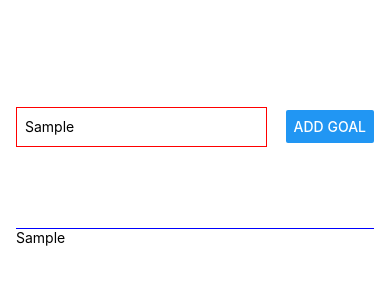
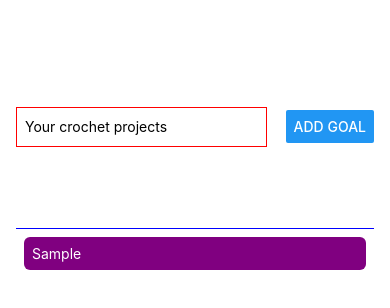
Before and after one commit to CharlyMannion/crochet-app, a React Native app: screen / in a window 390 px wide. Both pictures are taken after typing "Sample" into the empty fields and a click on the button "ADD GOAL". Shown: the top 308 px of the page. Built offline with nearby package versions, Linux system fonts and the light colour scheme.

Commit message:
Splits App into multiple components

```diff
--- a/App.styles.ts
+++ b/App.styles.ts
@@ -6,23 +6,6 @@ const createStyles = StyleSheet.create({
     paddingTop: 50,
     paddingHorizontal: 16,
   },
-  inputContainer: {
-    flex: 1,
-    flexDirection: "row",
-    justifyContent: "space-between",
-    paddingBottom: 24,
-    borderBottomWidth: 1,
-    alignItems: "center",
-    borderBottomColor: "blue",
-  },
-  textInput: {
-    height: 40,
-    borderColor: "red",
-    borderWidth: 1,
-    width: "70%",
-    marginRight: 8,
-    padding: 8,
-  },
   goalsContainer: {
     flex: 4,
   },
--- a/App.tsx
+++ b/App.tsx
@@ -1,42 +1,43 @@
 import { useState } from "react";
-import { Button, Text, TextInput, View } from "react-native";
+import { FlatList, View } from "react-native";
 
 import createStyles from "./App.styles";
 
+import CrochetGoalItem from "./components/CrochetGoalItem";
+import CrochetGoalInput from "./components/CrochetGoalInput";
+
+interface CrochetListItem {
+  text: string;
+  id: string;
+}
+
+type CrochetList = CrochetListItem[];
+
 export default function App() {
-  const [enteredGoalText, setEnteredGoalText] = useState("");
-  const [crochetGoals, setCrochetGoals] = useState<string[]>([]);
+  const [crochetGoals, setCrochetGoals] = useState<CrochetList>([]);
 
-  const goalInputHandler = (enteredText: string) => {
-    setEnteredGoalText(enteredText);
-  };
-
-  const addGoalHandler = () => {
-    setCrochetGoals((currentCourseGoals) => [
-      ...currentCourseGoals,
-      enteredGoalText,
-    ]);
+  const addGoalHandler = (enteredGoalText: string) => {
+    setCrochetGoals(
+      (currentCourseGoals): CrochetList => [
+        ...currentCourseGoals,
+        { text: enteredGoalText, id: Math.random().toString() },
+      ]
+    );
   };
 
   return (
     <View style={createStyles.appContainer}>
-      <View style={createStyles.inputContainer}>
-        <TextInput
-          style={createStyles.textInput}
-          placeholder="Your crochet projects"
-          onChangeText={goalInputHandler}
-          testID={"textInput"}
+      <CrochetGoalInput onAddGoal={addGoalHandler} />
+      <View style={createStyles.goalsContainer}>
+        <FlatList
+          data={crochetGoals}
+          renderItem={(itemData) => {
+            return <CrochetGoalItem text={itemData.item.text} />;
+          }}
+          keyExtractor={(item, index) => {
+            return item.id;
+          }}
         />
-        <Button
-          title="Add goal"
-          onPress={addGoalHandler}
-          testID={"inputButton"}
-        />
-      </View>
-      <View style={createStyles.goalsContainer}>
-        {crochetGoals.map((goal) => (
-          <Text key={goal}>{goal}</Text>
-        ))}
       </View>
     </View>
   );
--- /dev/null
+++ b/components/CrochetGoalInput.styles.ts
@@ -0,0 +1,23 @@
+import { StyleSheet } from "react-native";
+
+const createStyles = StyleSheet.create({
+  inputContainer: {
+    flex: 1,
+    flexDirection: "row",
+    justifyContent: "space-between",
+    paddingBottom: 24,
+    borderBottomWidth: 1,
+    alignItems: "center",
+    borderBottomColor: "blue",
+  },
+  textInput: {
+    height: 40,
+    borderColor: "red",
+    borderWidth: 1,
+    width: "70%",
+    marginRight: 8,
+    padding: 8,
+  },
+});
+
+export default createStyles;
--- /dev/null
+++ b/components/CrochetGoalInput.tsx
@@ -0,0 +1,38 @@
+import { useState } from "react";
+import { Button, TextInput, View } from "react-native";
+
+import createStyles from "./CrochetGoalInput.styles";
+
+type CrochetGoalInputProps = {
+  onAddGoal: (enteredGoalText: string) => void;
+};
+
+export default function CrochetGoalItem(props: CrochetGoalInputProps) {
+  const [enteredGoalText, setEnteredGoalText] = useState("");
+
+  const goalInputHandler = (enteredText: string) => {
+    setEnteredGoalText(enteredText);
+  };
+
+  const addGoalHandler = () => {
+    props.onAddGoal(enteredGoalText);
+    setEnteredGoalText("");
+  };
+
+  return (
+    <View style={createStyles.inputContainer}>
+      <TextInput
+        style={createStyles.textInput}
+        placeholder="Your crochet projects"
+        onChangeText={goalInputHandler}
+        testID={"textInput"}
+        value={enteredGoalText}
+      />
+      <Button
+        title="Add goal"
+        onPress={addGoalHandler}
+        testID={"inputButton"}
+      />
+    </View>
+  );
+}
--- /dev/null
+++ b/components/CrochetGoalItem.styles.tsx
@@ -0,0 +1,16 @@
+import { StyleSheet } from "react-native";
+
+const createStyles = StyleSheet.create({
+  goalItem: {
+    margin: 8,
+    padding: 8,
+    borderRadius: 6,
+    backgroundColor: "purple",
+    color: "white",
+  },
+  goalText: {
+    color: "white",
+  },
+});
+
+export default createStyles;
--- /dev/null
+++ b/components/CrochetGoalItem.tsx
@@ -0,0 +1,15 @@
+import { Text, View } from "react-native";
+
+import createStyles from "./CrochetGoalItem.styles";
+
+type CrochetGoalItemProps = {
+  text: string;
+};
+
+export default function CrochetGoalItem(props: CrochetGoalItemProps) {
+  return (
+    <View style={createStyles.goalItem}>
+      <Text style={createStyles.goalText}>{props.text}</Text>
+    </View>
+  );
+}
```
